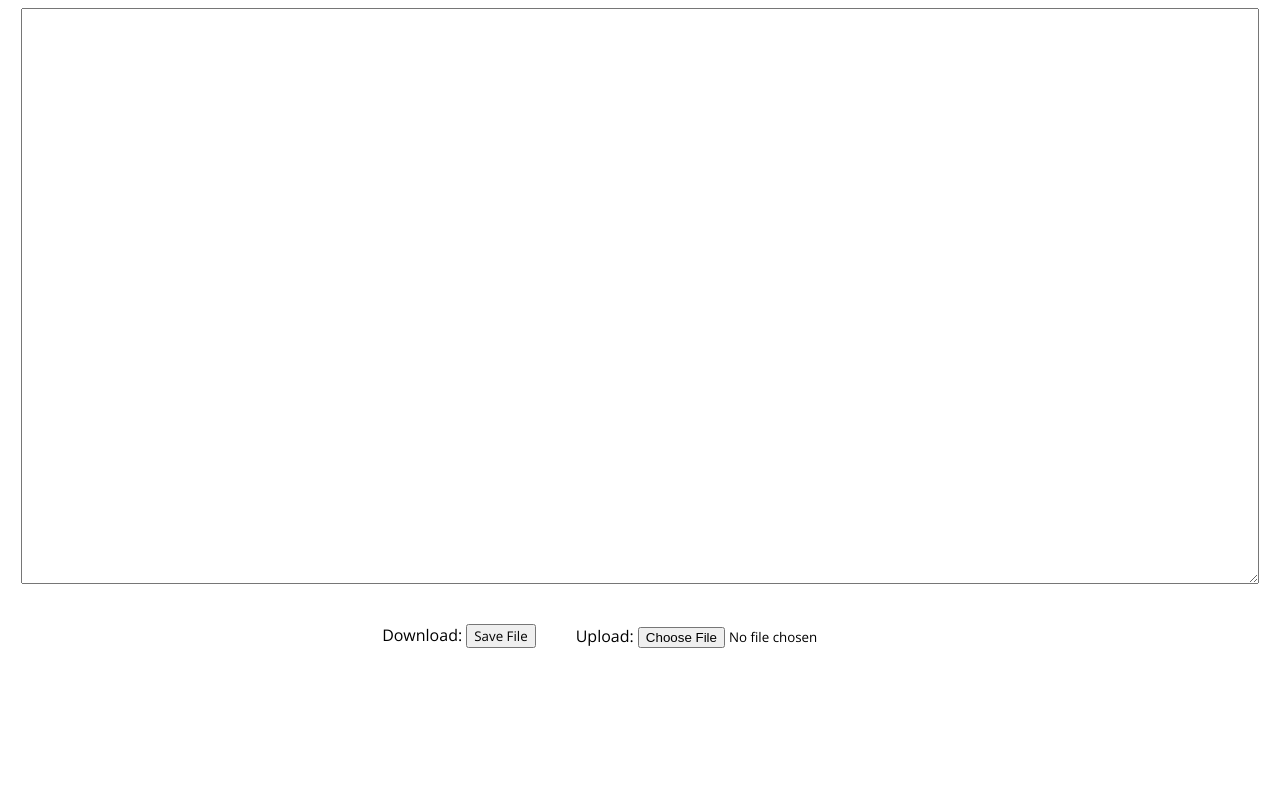
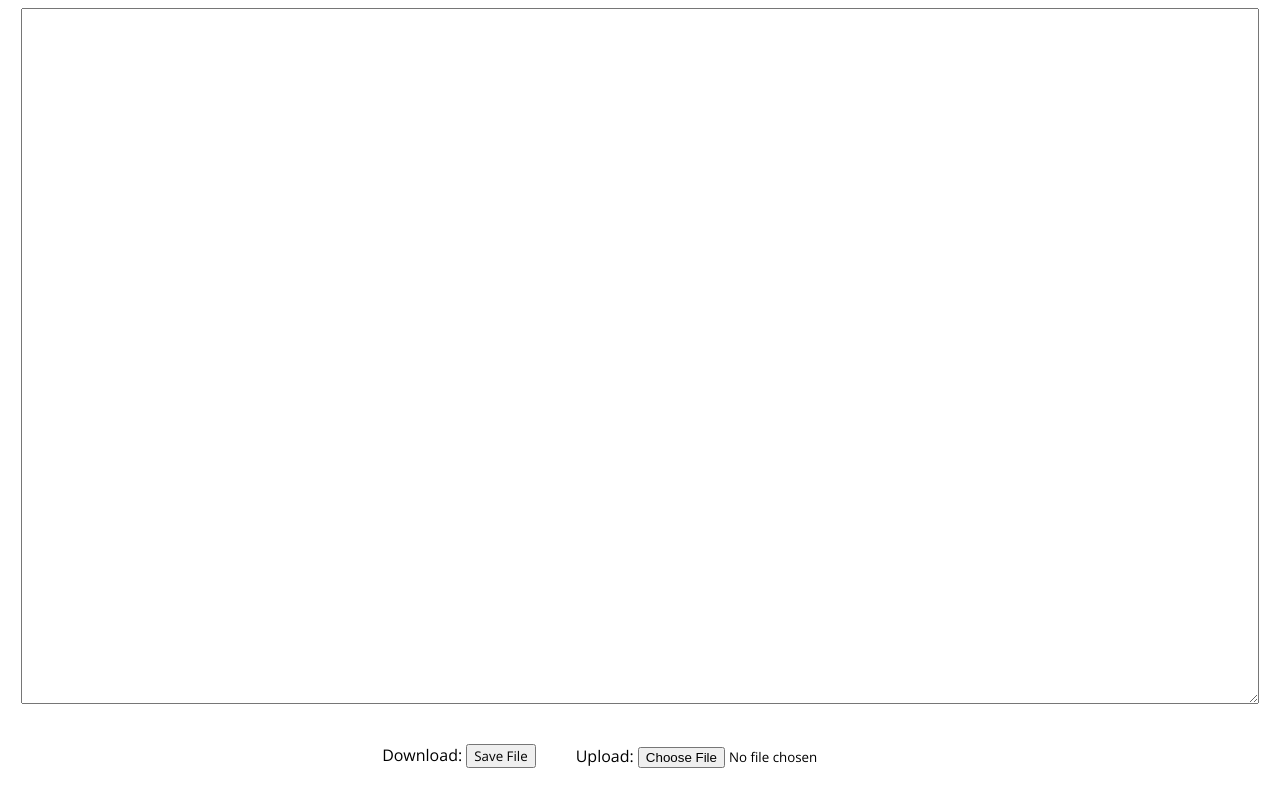
Before and after one commit to duck123acb/notes, a plain HTML site: page index.html in a window 1280 px wide. Drawn offline with nearby package versions, Linux system fonts and the light colour scheme.

Commit message:
Hehehehhaw

```diff
--- a/styles.css
+++ b/styles.css
@@ -3,7 +3,7 @@
 }
 
 body {
-	height: 80vh;
+	height: 95vh;
 	display: flex;
 	justify-content: center;
 	align-items: center;
```
